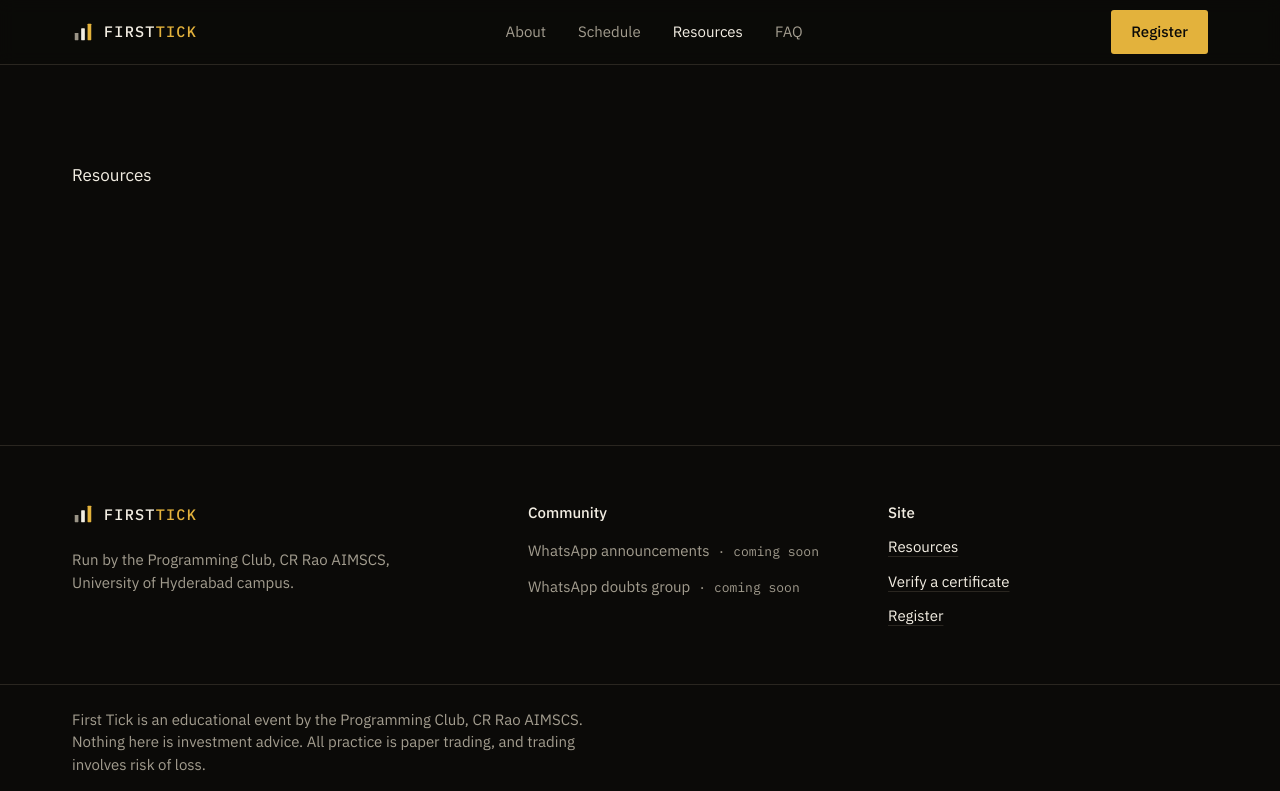
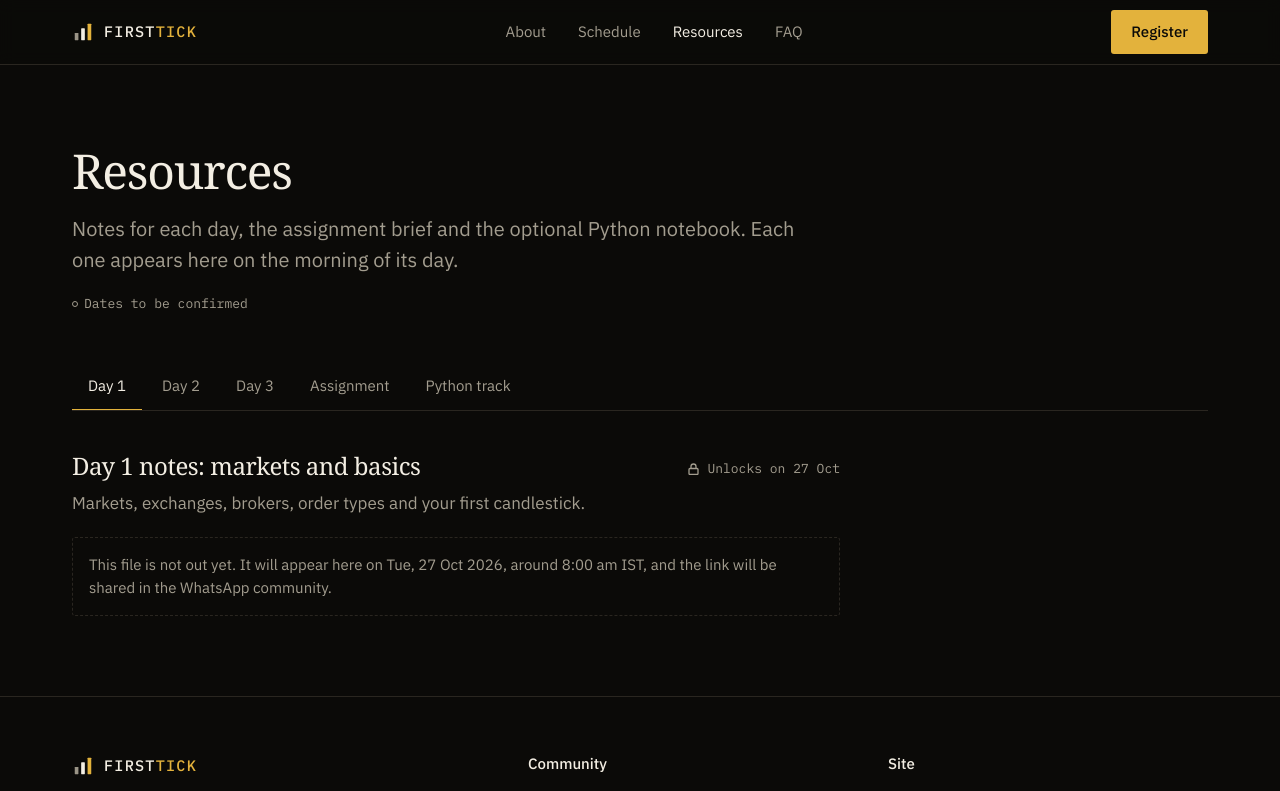
Before and after one commit to Lnvqntx/first-tick, a React (Vite) app: page /resources in a window 1280 px wide. Shown: the top 791 px of the page. Built offline with nearby package versions, Linux system fonts and the light colour scheme.

Commit message:
Add resources page with tabs, locked and unlocked states
Items unlock when their file is set in config. Unlocked PDFs get a
download button and an in-page viewer with a download fallback. The
assignment tab adds the format notes and the submission form button.

```diff
--- a/src/pages/Resources.tsx
+++ b/src/pages/Resources.tsx
@@ -1,3 +1,219 @@
+import { useRef, useState, type KeyboardEvent } from 'react'
+import { useSearchParams } from 'react-router-dom'
+import { event, type ResourceItem, type ResourceTab } from '../config/event'
+import { ActionLink } from '../components/ActionLink'
+import { DatesNote } from '../components/DatesNote'
+import { formatLong, formatShort, formatTime } from '../lib/dates'
+import { usePageTitle } from '../lib/usePageTitle'
+
+const TABS: { id: ResourceTab; label: string }[] = [
+  { id: 'day-1', label: 'Day 1' },
+  { id: 'day-2', label: 'Day 2' },
+  { id: 'day-3', label: 'Day 3' },
+  { id: 'assignment', label: 'Assignment' },
+  { id: 'python', label: 'Python track' },
+]
+
 export default function Resources() {
-  return <div className="page-x py-24">Resources</div>
+  usePageTitle('Resources')
+  const [params, setParams] = useSearchParams()
+  const requested = params.get('tab') as ResourceTab | null
+  const active: ResourceTab = TABS.some((t) => t.id === requested) ? requested! : 'day-1'
+  const tabRefs = useRef<(HTMLButtonElement | null)[]>([])
+
+  const select = (id: ResourceTab) => setParams({ tab: id }, { replace: true })
+
+  const onKeyDown = (e: KeyboardEvent<HTMLButtonElement>, i: number) => {
+    let next = -1
+    if (e.key === 'ArrowRight') next = (i + 1) % TABS.length
+    else if (e.key === 'ArrowLeft') next = (i - 1 + TABS.length) % TABS.length
+    else if (e.key === 'Home') next = 0
+    else if (e.key === 'End') next = TABS.length - 1
+    if (next >= 0) {
+      e.preventDefault()
+      select(TABS[next].id)
+      tabRefs.current[next]?.focus()
+    }
+  }
+
+  const items = event.resources.filter((r) => r.tab === active)
+
+  return (
+    <div className="page-x py-14 sm:py-20">
+      <h1 className="text-h2">Resources</h1>
+      <p className="mt-4 max-w-prose text-lead text-muted">
+        Notes for each day, the assignment brief and the optional Python notebook. Each one appears here on the
+        morning of its day.
+      </p>
+      <div className="mt-3">
+        <DatesNote />
+      </div>
+
+      {event.recordingUrl && (
+        <div className="mt-10 flex flex-col gap-4 rounded-[3px] border border-line bg-surface p-5 sm:flex-row sm:items-center sm:justify-between sm:p-6">
+          <div>
+            <h2 className="font-sans text-base font-medium tracking-normal">Recorded session</h2>
+            <p className="mt-1 text-sm text-muted">Missed it live? Watch the recording.</p>
+          </div>
+          <ActionLink href={event.recordingUrl} variant="secondary">
+            Watch recording
+          </ActionLink>
+        </div>
+      )}
+
+      <div
+        role="tablist"
+        aria-label="Resource sections"
+        className="-mx-4 mt-12 flex gap-1 overflow-x-auto border-b border-line px-4 sm:mx-0 sm:px-0"
+      >
+        {TABS.map((t, i) => {
+          const selected = t.id === active
+          return (
+            <button
+              key={t.id}
+              ref={(el) => {
+                tabRefs.current[i] = el
+              }}
+              role="tab"
+              id={`tab-${t.id}`}
+              aria-selected={selected}
+              aria-controls={`panel-${t.id}`}
+              tabIndex={selected ? 0 : -1}
+              onClick={() => select(t.id)}
+              onKeyDown={(e) => onKeyDown(e, i)}
+              className={`-mb-px shrink-0 whitespace-nowrap border-b-2 px-3 py-3 text-sm transition-colors sm:px-4 ${
+                selected ? 'border-gold text-text' : 'border-transparent text-muted hover:text-text'
+              }`}
+            >
+              {t.label}
+            </button>
+          )
+        })}
+      </div>
+
+      <div role="tabpanel" id={`panel-${active}`} aria-labelledby={`tab-${active}`} tabIndex={0} className="pt-10">
+        <div className="space-y-10">
+          {items.map((item) => (
+            <ResourceCard key={item.id} item={item} />
+          ))}
+        </div>
+        {active === 'assignment' && <AssignmentNotes />}
+      </div>
+    </div>
+  )
 }
+
+function ResourceCard({ item }: { item: ResourceItem }) {
+  const [viewing, setViewing] = useState(false)
+  const unlocked = item.file !== null
+  const isPdf = item.file?.toLowerCase().endsWith('.pdf') ?? false
+
+  return (
+    <article aria-labelledby={`${item.id}-title`} className="max-w-3xl">
+      <div className="flex flex-wrap items-baseline justify-between gap-x-6 gap-y-2">
+        <h2 id={`${item.id}-title`} className="text-h3">
+          {item.title}
+        </h2>
+        <p className="font-mono text-xs">
+          {unlocked ? (
+            <span className="text-gold">Available</span>
+          ) : (
+            <span className="inline-flex items-center gap-2 text-muted">
+              <LockIcon />
+              Unlocks on {formatShort(item.availableOn)}
+            </span>
+          )}
+        </p>
+      </div>
+      <p className="mt-2 max-w-prose text-muted">{item.description}</p>
+
+      {unlocked ? (
+        <>
+          <div className="mt-5 flex flex-wrap gap-3">
+            <ActionLink href={item.file!} download>
+              Download
+            </ActionLink>
+            {isPdf && (
+              <button
+                type="button"
+                onClick={() => setViewing((v) => !v)}
+                aria-expanded={viewing}
+                aria-controls={`${item.id}-viewer`}
+                className="inline-flex min-h-[44px] items-center rounded-[3px] border border-line px-5 text-sm font-medium text-text transition-colors hover:border-gold/70"
+              >
+                {viewing ? 'Hide preview' : 'View here'}
+              </button>
+            )}
+          </div>
+          {isPdf && viewing && (
+            <div id={`${item.id}-viewer`} className="mt-5 overflow-hidden rounded-[3px] border border-line bg-surface">
+              <object data={item.file!} type="application/pdf" className="block h-[75vh] min-h-[420px] w-full" aria-label={item.title}>
+                <div className="p-6 text-sm text-muted">
+                  Your browser cannot show the PDF here.{' '}
+                  <a href={item.file!} download className="link-underline text-text">
+                    Download it instead
+                  </a>
+                  .
+                </div>
+              </object>
+            </div>
+          )}
+        </>
+      ) : (
+        <div className="mt-5 rounded-[3px] border border-dashed border-line px-4 py-4 text-sm text-muted">
+          This file is not out yet. It will appear here on {formatLong(item.availableOn)}, around{' '}
+          {formatTime(item.availableOn)} {event.timezoneLabel}, and the link will be shared in the WhatsApp community.
+        </div>
+      )}
+    </article>
+  )
+}
+
+function AssignmentNotes() {
+  const format = [
+    'An annotated price chart of the instrument you chose',
+    'Your entry, stop-loss and target prices',
+    'The risk-reward ratio of the trade',
+    'Your position size, and how you worked it out',
+    'A short justification (a few sentences) for the trade',
+  ]
+  return (
+    <div className="mt-14 grid gap-10 border-t border-line pt-10 md:grid-cols-[minmax(0,1.2fr)_minmax(0,1fr)] md:gap-16">
+      <div className="max-w-prose">
+        <h2 className="text-h3">Submission format</h2>
+        <p className="mt-3 text-muted">Submit one PDF with:</p>
+        <ul className="mt-3 space-y-2 text-muted">
+          {format.map((f) => (
+            <li key={f} className="flex gap-3">
+              <span aria-hidden="true" className="mt-[0.75em] h-px w-2.5 shrink-0 bg-muted" />
+              <span>{f}</span>
+            </li>
+          ))}
+        </ul>
+        <p className="mt-4 text-sm text-muted">
+          This is a paper trade. Do not place a real order. Submissions are judged on process and risk management,
+          not on whether the trade made money.
+        </p>
+      </div>
+      <div>
+        <h2 className="text-h3">Submit</h2>
+        <p className="mt-3 font-mono text-xs text-muted">
+          Deadline: {formatLong(event.submissionDeadline)}, {formatTime(event.submissionDeadline)} {event.timezoneLabel}
+          {!event.submissionDeadlineConfirmed && ' (time to be confirmed)'}
+        </p>
+        <div className="mt-5">
+          <ActionLink href={event.links.submissionForm}>Open submission form</ActionLink>
+        </div>
+      </div>
+    </div>
+  )
+}
+
+function LockIcon() {
+  return (
+    <svg width="11" height="12" viewBox="0 0 11 12" aria-hidden="true" fill="none" stroke="currentColor" strokeWidth="1.3">
+      <rect x="1" y="5.5" width="9" height="6" rx="1" />
+      <path d="M3 5.5V3.5a2.5 2.5 0 0 1 5 0v2" />
+    </svg>
+  )
+}
```
Also changed, not shown: 1 other file (tests, documents, lock files or other folders).
